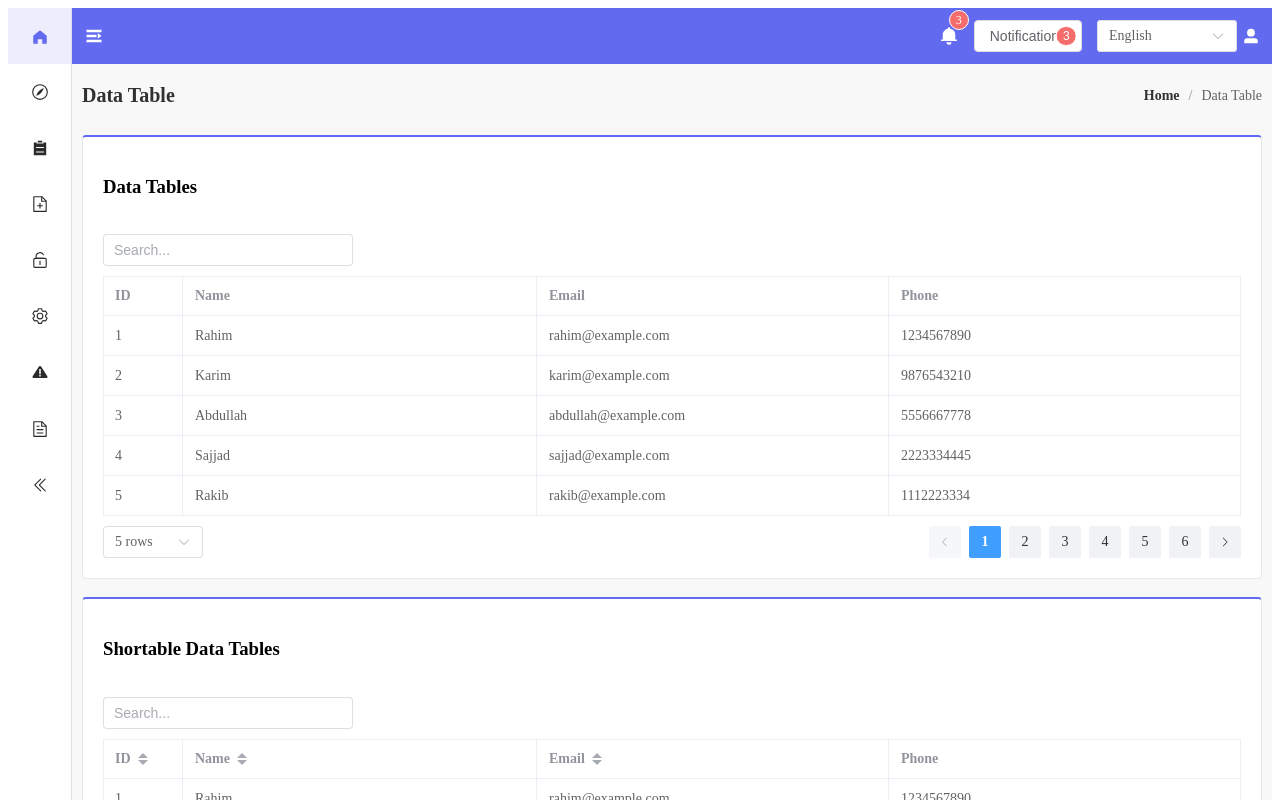
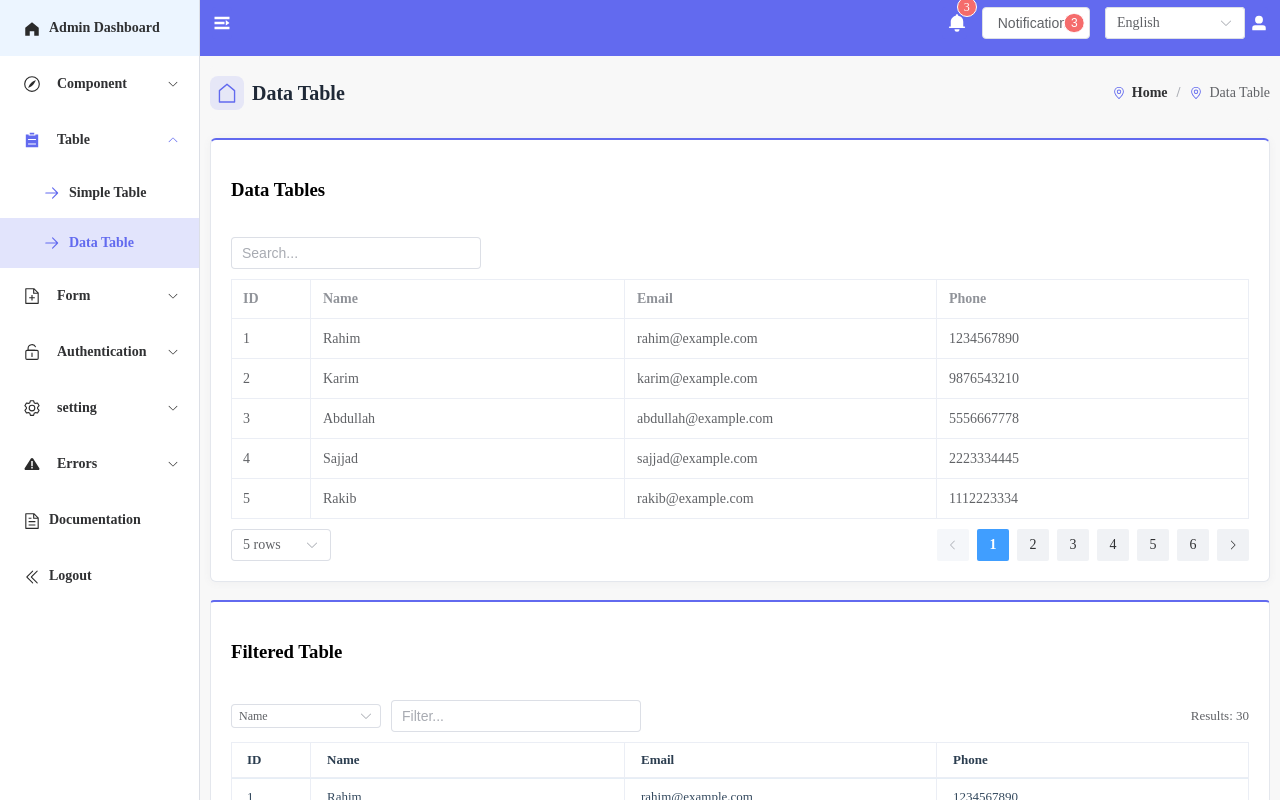
Before and after one commit to shamim009277/admin-dashboard-vue3-elementplus, a Vue app: page /data-tables in a window 1280 px wide. Shown: the top 800 px of the page. Built offline with nearby package versions, Linux system fonts and the light colour scheme.

Commit message:
sidebar and header modift

```diff
--- a/src/assets/base.css
+++ b/src/assets/base.css
@@ -60,6 +60,7 @@
 
 body {
   min-height: 100vh;
+  margin: 0;
   color: var(--color-text);
   background: var(--color-background);
   transition:
@@ -83,4 +84,5 @@ body {
   text-rendering: optimizeLegibility;
   -webkit-font-smoothing: antialiased;
   -moz-osx-font-smoothing: grayscale;
+  margin:0px !important;
 }
--- a/src/assets/main.css
+++ b/src/assets/main.css
@@ -0,0 +1,7 @@
+body{
+    margin: 0 !important;
+}
+
+.el-menu-item-group__title{
+    padding: 0 !important;
+}
--- a/src/components/admin/Header.vue
+++ b/src/components/admin/Header.vue
@@ -192,7 +192,8 @@ const avatarColor = (user) => {
     align-items: center;
     background-color: #626aef;
     color: white;
-    padding: 10px 12px;
+    margin-top: 0;
+    padding: 0 12px 10px;
     height: 56px;
 }
 
--- a/src/components/admin/PageHeader.vue
+++ b/src/components/admin/PageHeader.vue
@@ -2,13 +2,21 @@
     <el-card class="header-card" shadow="never" :body-style="{ padding: '10px 0px', backgroundColor: '#F8F8F8' }"
         style="background-color: #F8F8F8; border: none;">
         <div class="header-content">
-            <!-- Dynamic Page Title -->
-            <h1 class="page-title">{{ title }}</h1>
+            <div class="title-wrap">
+                <el-icon v-if="titleIcon" class="page-title-icon" :size="22">
+                    <component :is="titleIcon" />
+                </el-icon>
+                <h1 class="page-title">{{ title }}</h1>
+            </div>
 
-            <!-- Dynamic Breadcrumb -->
-            <el-breadcrumb separator="/">
+            <el-breadcrumb separator="/" class="breadcrumb-wrap">
                 <el-breadcrumb-item v-for="(item, index) in breadcrumbItems" :key="index" :to="item.path">
-                    {{ item.label }}
+                    <span class="breadcrumb-item">
+                        <el-icon v-if="item.icon || breadcrumbIcon" class="breadcrumb-icon">
+                            <component :is="item.icon || breadcrumbIcon" />
+                        </el-icon>
+                        <span>{{ item.label }}</span>
+                    </span>
                 </el-breadcrumb-item>
             </el-breadcrumb>
         </div>
@@ -16,15 +24,26 @@
 </template>
 
 <script lang="ts" setup>
+import type { PropType } from 'vue'
+import { House, Location } from '@element-plus/icons-vue'
+
 defineProps({
     title: {
         type: String,
         required: true,
     },
     breadcrumbItems: {
-        type: Array,
+        type: Array as PropType<Array<{ label: string; path?: string; icon?: string | object }>>,
         required: true,
         default: () => [],
+    },
+    titleIcon: {
+        type: [String, Object],
+        default: House,
+    },
+    breadcrumbIcon: {
+        type: [String, Object],
+        default: Location,
     },
 });
 </script>
@@ -33,11 +52,44 @@ defineProps({
   display: flex;
   justify-content: space-between;
   align-items: center;
+  gap: 16px;
+  flex-wrap: wrap;
+}
+
+.title-wrap {
+  display: flex;
+  align-items: center;
+  gap: 8px;
+}
+
+.page-title-icon {
+  color: #626AEF;
+  background: rgba(98, 106, 239, 0.12);
+  padding: 6px;
+  border-radius: 8px;
 }
 
 .page-title {
   margin: 0;
   font-size: 20px;
-  font-weight: bold;
+  font-weight: 700;
+  color: #1f2937;
+}
+
+.breadcrumb-wrap {
+  display: flex;
+  align-items: center;
+  flex-wrap: wrap;
+}
+
+.breadcrumb-item {
+  display: flex;
+  align-items: center;
+  gap: 6px;
+}
+
+.breadcrumb-icon {
+  color: #626AEF;
+  font-size: 14px;
 }
 </style>
--- a/src/components/admin/Sidebar.vue
+++ b/src/components/admin/Sidebar.vue
@@ -1,5 +1,5 @@
 <template>
-    <el-menu :default-active="activeIndex" class="el-menu-vertical-demo" :collapse="isOpen" :unique-opened="true" @open="handleOpen" @close="handleClose" @select="onSelect">
+    <el-menu :key="route.fullPath" :default-active="activeIndex" :default-openeds="openedMenus" class="el-menu-vertical-demo" :collapse="!isOpen" :unique-opened="true" @open="handleOpen" @close="handleClose" @select="onSelect">
         <el-menu-item index="1">
             <RouterLink to="/">
                 <el-icon>
@@ -19,7 +19,7 @@
                     <el-icon>
                         <Compass />
                     </el-icon>
-                    <span v-if="!isOpen">Component</span>
+                    <span v-if="isOpen">Component</span>
                 </div>
             </template>
             <el-menu-item-group>
@@ -49,7 +49,7 @@
                     <el-icon>
                         <List />
                     </el-icon>
-                    <span v-if="!isOpen">Table</span>
+                    <span v-if="isOpen">Table</span>
                 </div>
             </template>
             <el-menu-item-group>
@@ -68,7 +68,7 @@
                     <el-icon>
                         <DocumentAdd />
                     </el-icon>
-                    <span v-if="!isOpen">Form</span>
+                    <span v-if="isOpen">Form</span>
                 </div>
             </template>
             <el-menu-item-group>
@@ -87,7 +87,7 @@
                     <el-icon>
                         <Unlock />
                     </el-icon>
-                    <span v-if="!isOpen">Authentication</span>
+                    <span v-if="isOpen">Authentication</span>
                 </div>
             </template>
             <el-menu-item-group>
@@ -113,7 +113,7 @@
                     <el-icon>
                         <setting />
                     </el-icon>
-                    <span v-if="!isOpen">setting</span>
+                    <span v-if="isOpen">setting</span>
                 </div>
             </template>
             <el-menu-item-group>
@@ -133,7 +133,7 @@
                     <el-icon>
                         <WarnTriangleFilled />
                     </el-icon>
-                    <span v-if="!isOpen">Errors</span>
+                    <span v-if="isOpen">Errors</span>
                 </div>
             </template>
             <el-menu-item-group>
@@ -173,8 +173,8 @@
 </template>
 
 <script lang="ts" setup>
-import { RouterLink } from 'vue-router'
-import { ref } from 'vue'
+import { RouterLink, useRoute } from 'vue-router'
+import { ref, watch } from 'vue'
 import { Document, Menu as IconMenu, Location, Setting, HomeFilled, Right, Compass, List, DocumentAdd, Unlock, DArrowLeft, WarnTriangleFilled } from '@element-plus/icons-vue'
 
 const isCollapse = ref(true)
@@ -182,27 +182,85 @@ defineProps(["isOpen"]);
 
 const activeIndex = ref('1')
 const activeParentIndex = ref('')
+const openedMenus = ref<string[]>([])
+const route = useRoute()
+
+const routeToMenuMap: Record<string, string> = {
+    '/': '1',
+    '/about': '1',
+    '/buttons': '2-1',
+    '/badges': '2-2',
+    '/alerts': '2-3',
+    '/modals': '2-4',
+    '/notifications': '2-5',
+    '/simple-tables': '3-1',
+    '/data-tables': '3-2',
+    '/form-element': '4-1',
+    '/form': '4-2',
+    '/login': '5-1',
+    '/register': '5-2',
+    '/forget-password': '5-3',
+    '/reset-password': '5-4',
+    '/errors-500': '7-1',
+    '/errors-404': '7-2',
+    '/errors-coming-soon': '7-3',
+    '/blank-page': '7-4',
+    '/documentation': '8',
+}
+
+function updateActiveState(path: string) {
+    const menuIndex = routeToMenuMap[path]
+
+    if (menuIndex) {
+        activeIndex.value = menuIndex
+        if (menuIndex.includes('-')) {
+            const parent = menuIndex.split('-')[0]
+            activeParentIndex.value = parent
+            openedMenus.value = [parent]
+        } else {
+            activeParentIndex.value = menuIndex
+            openedMenus.value = menuIndex === '1' || menuIndex === '8' || menuIndex === '9' ? [] : [menuIndex]
+        }
+        return
+    }
+
+    activeIndex.value = '1'
+    activeParentIndex.value = ''
+    openedMenus.value = []
+}
 
 function onSelect(index: string) {
     activeIndex.value = index
     if (index.includes('-')) {
-        activeParentIndex.value = index.split('-')[0]
+        const parent = index.split('-')[0]
+        activeParentIndex.value = parent
+        openedMenus.value = [parent]
     } else {
         activeParentIndex.value = index
+        openedMenus.value = index === '1' || index === '8' || index === '9' ? [] : [index]
     }
 }
 
 function selectParent(parent: string) {
     activeParentIndex.value = parent
     activeIndex.value = parent
+    openedMenus.value = [parent]
 }
+
+watch(
+    () => route.path,
+    (path) => updateActiveState(path),
+    { immediate: true }
+)
 
 const handleOpen = (key: string, keyPath: string[]) => {
     activeParentIndex.value = key
     activeIndex.value = key
+    openedMenus.value = [key]
 }
 const handleClose = (key: string, keyPath: string[]) => {
     if (activeParentIndex.value === key) activeParentIndex.value = ''
+    openedMenus.value = openedMenus.value.filter((menu) => menu !== key)
 }
 </script>
 
@@ -231,6 +289,21 @@ a {
     height: 44px;
 }
 
+.el-menu.el-menu--collapse .el-menu-item-group .el-menu-item {
+    padding: 8px 14px;
+    font-size: 13px;
+    height: 36px;
+    line-height: 36px;
+}
+
+.el-menu--popup .el-menu-item,
+.el-menu--popup .el-sub-menu__title {
+    padding: 8px 14px !important;
+    font-size: 13px !important;
+    height: 36px !important;
+    line-height: 36px !important;
+}
+
 /* Sidebar icon colors: default black, active uses primary color */
 .el-menu .el-icon {
     color: #2b2b2b;
@@ -247,12 +320,23 @@ a {
 
 /* active background for parent and child */
 .el-menu .el-menu-item.is-active {
-    background-color: rgba(25, 36, 240, 0.08);
+    background-color: rgba(98, 106, 239, 0.16);
     color: #626AEF;
 }
 .el-menu .el-sub-menu.parent-active > .el-submenu__title,
 .el-menu .el-sub-menu.is-active > .el-submenu__title {
-    background-color: rgba(25, 36, 239, 0.06);
+    background-color: rgba(98, 106, 239, 0.16);
     color: #626AEF;
+    border-radius: 6px;
+}
+.el-menu .el-sub-menu.parent-active > .el-submenu__title .el-icon,
+.el-menu .el-sub-menu.is-active > .el-submenu__title .el-icon {
+    background-color: rgba(98, 106, 239, 0.16);
+    color: #626AEF;
+    border-radius: 6px;
+    padding: 4px;
+}
+.el-menu .el-sub-menu.parent-active .el-menu-item.is-active {
+    background-color: rgba(98, 106, 239, 0.18);
 }
 </style>
--- a/src/views/table/DataTable.vue
+++ b/src/views/table/DataTable.vue
@@ -11,7 +11,7 @@
             <!-- Page Content -->
             <el-row :gutter="10">
                 <el-col :xs="24" :sm="24" :md="24" :lg="24" :xl="24">
-                    <el-card class="dashboard-card1" shadow="hover" style="border-top: 2px solid #626AEF;">
+                    <el-card class="dashboard-card1 professional-card" shadow="hover" style="border-top: 2px solid #626AEF;">
                         <div class="card-header">
                             <div class="card-info">
                                 <h3 style="color:black !important;">Data Tables</h3>
@@ -49,6 +49,44 @@
                     <el-card class="dashboard-card1" shadow="hover" style="border-top: 2px solid #626AEF;">
                         <div class="card-header">
                             <div class="card-info">
+                                <h3 style="color:black !important;">Filtered Table</h3>
+                            </div>
+                        </div><br>
+                        <div class="card-body">
+                            <div style="display:flex; gap:10px; align-items:center; margin-bottom:10px;">
+                                <el-select v-model="filterField" size="small" style="width:150px;">
+                                    <el-option label="Name" value="name" />
+                                    <el-option label="Email" value="email" />
+                                    <el-option label="Phone" value="phone" />
+                                </el-select>
+
+                                <el-input v-model="filterQuery2" placeholder="Filter..." clearable style="width:250px;" />
+
+                                <div style="margin-left:auto; color: #606266; font-size:13px;">Results: {{ filteredData2.length }}</div>
+                            </div>
+
+                            <el-table class="compact-table" :data="paginatedFilteredData2" border style="width: 100%"
+                                stripe size="small" row-key="id" show-overflow-tooltip highlight-current-row>
+                                <el-table-column prop="id" label="ID" width="80" />
+                                <el-table-column prop="name" label="Name" />
+                                <el-table-column prop="email" label="Email" />
+                                <el-table-column prop="phone" label="Phone" />
+                            </el-table>
+
+                            <div style="margin-top: 10px; display: flex; justify-content: space-between;">
+                                <el-select v-model="rowsPerPage2" placeholder="Rows per page" size="medium" style="width:100px;">
+                                    <el-option v-for="size in [5, 10, 20]" :key="size" :label="`${size} rows`" :value="size" />
+                                </el-select>
+
+                                <el-pagination background layout="prev, pager, next" :current-page="currentPage2"
+                                    :total="filteredData2.length" :page-size="rowsPerPage2"
+                                    @current-change="handlePageChange2" />
+                            </div>
+                        </div>
+                    </el-card><br>
+                    <el-card class="dashboard-card1" shadow="hover" style="border-top: 2px solid #626AEF;">
+                        <div class="card-header">
+                            <div class="card-info">
                                 <h3 style="color:black !important;">Shortable Data Tables</h3>
                             </div>
                         </div><br>
@@ -76,7 +114,7 @@
 </template>
 
 <script lang="ts" setup>
-import { ref, computed } from "vue";
+import { ref, computed, watch } from "vue";
 import DataTable from '@/views/comp/DataTable.vue'
 import AdvanceTable from '@/views/comp/AdvanceTable.vue'
 import PageHeader from '@/components/admin/PageHeader.vue'
@@ -118,9 +156,27 @@ const tableData = ref([
 //Search Query
 const searchQuery = ref("");
 
+//Second table filter states
+const filterField = ref('name');
+const filterQuery2 = ref('');
+
+//Filtered Data for second table
+const filteredData2 = computed(() => {
+    const q = filterQuery2.value.toString().toLowerCase().trim();
+    if (!q) return tableData.value;
+    return tableData.value.filter((row) => {
+        const val = (row[filterField.value] ?? '').toString().toLowerCase();
+        return val.includes(q);
+    });
+});
+
 //Pagination States
 const currentPage = ref(1);
 const rowsPerPage = ref(5);
+
+//Pagination for second (filtered) table
+const currentPage2 = ref(1);
+const rowsPerPage2 = ref(5);
 
 //**Filtered Data (Search Feature)**
 const filteredData = computed(() => {
@@ -138,10 +194,27 @@ const paginatedData = computed(() => {
     return filteredData.value.slice(start, end);
 });
 
+// Paginated data for filtered table
+const paginatedFilteredData2 = computed(() => {
+    const start = (currentPage2.value - 1) * rowsPerPage2.value;
+    const end = start + rowsPerPage2.value;
+    return filteredData2.value.slice(start, end);
+});
+
 //Change Page
 const handlePageChange = (newPage) => {
     currentPage.value = newPage;
 };
+
+//Change page for filtered table
+const handlePageChange2 = (newPage) => {
+    currentPage2.value = newPage;
+};
+
+// Reset filtered table page when filter changes
+watch([filterQuery2, filterField], () => {
+    currentPage2.value = 1;
+});
 </script>
 
 <style scoped>
@@ -152,4 +225,44 @@ const handlePageChange = (newPage) => {
 .el-alert:first-child {
     margin: 0;
 }
+
+/* Compact table styling for filtered table */
+.compact-table ::v-deep .el-table__cell {
+    padding: 6px 8px;
+    font-size: 13px;
+}
+.compact-table ::v-deep .el-table__row {
+    height: 36px;
+}
+.compact-table ::v-deep .el-table__header-wrapper th {
+    padding: 6px 8px;
+}
+
+/* Professional card and table refinements */
+.professional-card {
+    border-radius: 6px;
+    box-shadow: 0 1px 8px rgba(99, 102, 120, 0.06);
+}
+
+.compact-table ::v-deep .el-table__header-wrapper {
+    background: #f7fafc;
+    border-bottom: 1px solid #e6eef6;
+}
+.compact-table ::v-deep .el-table__header-wrapper th {
+    color: #2c3e50;
+    font-weight: 600;
+    font-size: 13px;
+}
+.compact-table ::v-deep .el-table__body-wrapper tbody tr:nth-child(odd) {
+    background: #ffffff;
+}
+.compact-table ::v-deep .el-table__body-wrapper tbody tr:nth-child(even) {
+    background: #fbfcfd;
+}
+.compact-table ::v-deep .el-table__row:hover td {
+    background: rgba(98,106,239,0.03);
+}
+.compact-table ::v-deep .el-table__cell {
+    color: #34495e;
+}
 </style>
```
